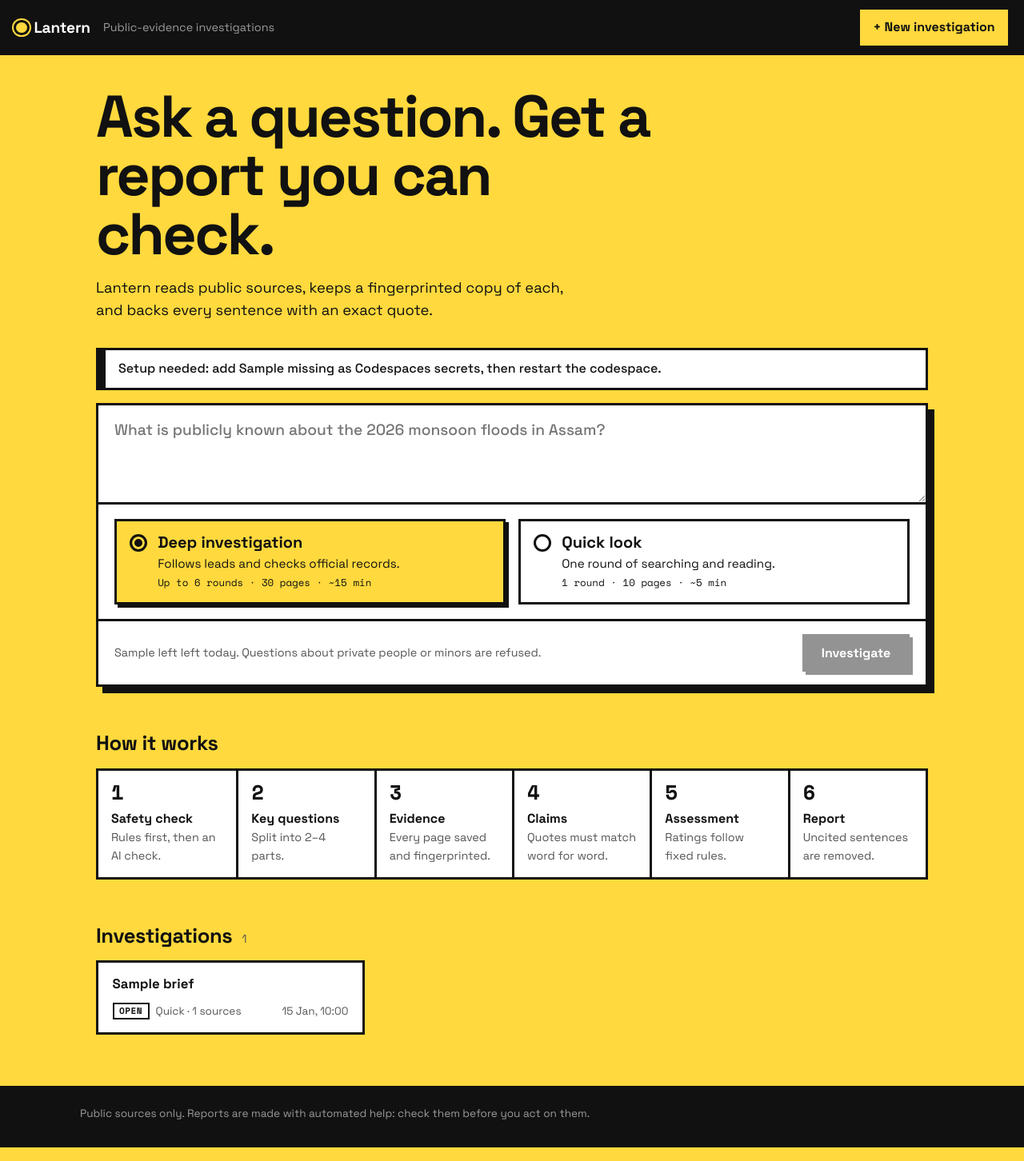
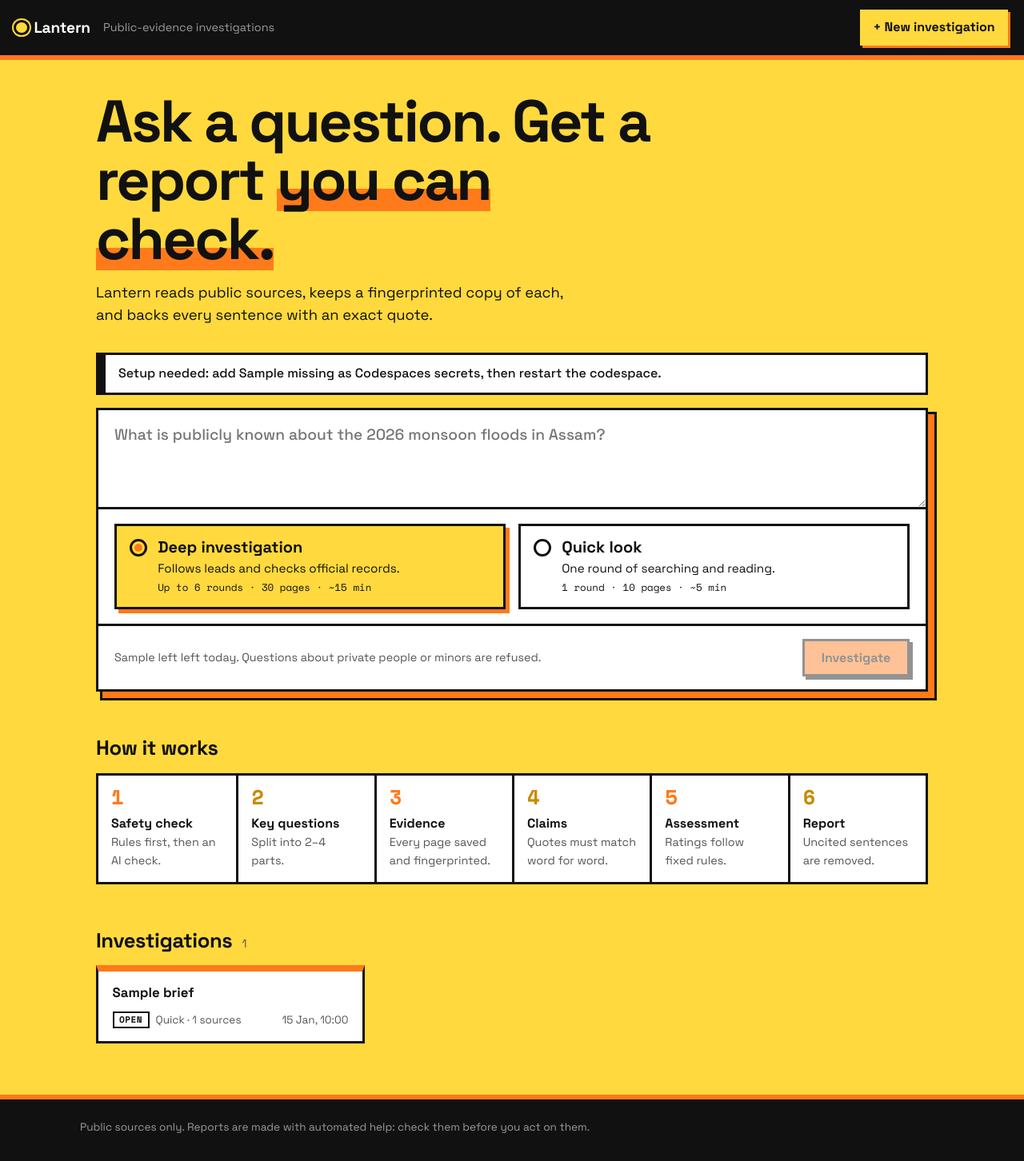
Before and after one commit to kautilyadhyan12/lantern, a FastAPI app: template src/lantern/web/templates/index.html in a window 1280 px wide. Shown: the whole page at 80% size. Run offline with FastAPI, Linux system fonts and the light colour scheme; the template is opened without the code that fills it: most values are stand-ins (such as "Sample title", 1, 10 or a date in 2020).

Commit message:
Add orange and more yellow accents across the web app

```diff
--- a/src/lantern/web/static/style.css
+++ b/src/lantern/web/static/style.css
@@ -1,5 +1,5 @@
-/* Lantern. Yellow, black and white with thick borders. Colour is kept for meaning
-   (status, grades, confidence); shadows only on things you can press. */
+/* Lantern. Yellow and orange with black and white, thick borders. Red, green and pink are
+   kept for meaning (status, grades, confidence); shadows only on things you can press. */
 
 @font-face { font-family: "Space Grotesk"; font-weight: 400; font-display: swap;
   src: url("vendor/fonts/space-grotesk-latin-400-normal.woff2") format("woff2"); }
@@ -23,6 +23,8 @@
   --shadow: #111111;
   --yellow: #ffd93d;
   --red: #e63946;
+  --orange: #ff7a1a;
+  --amber: #ffb627;
   --good: #1f8a4c;
   --warn: #9a6400;
   --bad: #c62828;
@@ -418,3 +420,60 @@
   .board-menu { position: static; }
   .board-menu > div { left: -3px; right: -3px; width: auto; }
 }
+
+/* Warm accents: yellow and orange */
+.top { border-bottom: 6px solid var(--orange); }
+.foot { border-top: 6px solid var(--orange); }
+.new-button { box-shadow: 3px 3px 0 var(--orange); }
+.hero h1 .hl { color: var(--orange); }
+@media (prefers-color-scheme: light) { .hero h1 .hl { color: #111; background: linear-gradient(transparent 62%, var(--orange) 62%, var(--orange) 92%, transparent 92%); } }
+.ask { box-shadow: 8px 8px 0 var(--orange), 8px 8px 0 3px var(--line); }
+.ask button[type="submit"] { background: var(--orange); color: #111; }
+.ask textarea:focus { background: #fff1c7; }
+.choice input:checked + .choice-card { box-shadow: 5px 5px 0 var(--orange); }
+.choice input:checked + .choice-card .choice-dot { background: var(--orange); box-shadow: inset 0 0 0 3px var(--yellow); border-color: #111; }
+.how ol { background: var(--paper); }
+.how li:nth-child(odd)::before { color: var(--orange); }
+.how li:nth-child(even)::before { color: #c98a00; }
+.case-tile { border-top-width: 8px; border-top-color: var(--orange); }
+.cases li:nth-child(3n + 2) .case-tile { border-top-color: var(--amber); }
+.cases li:nth-child(3n) .case-tile { border-top-color: var(--yellow); }
+.case-tile:hover { box-shadow: 5px 5px 0 var(--orange); }
+.side-nav { border-top: 8px solid var(--orange); }
+.nav-title { background: var(--yellow); color: #111; }
+.side-nav a[aria-current="true"] { border-left-color: var(--orange); background: var(--yellow); color: #111; }
+.side-nav a:hover { background: #fff1c7; }
+.case-hero { border-top: 10px solid var(--orange); }
+.stats li:nth-child(odd) { background: var(--yellow); color: #111; }
+.stats li:nth-child(even) { background: var(--amber); color: #111; }
+.stats li b { color: #111; }
+.bottom-line { border-left: 10px solid var(--orange); }
+.bottom-line h2 { color: var(--orange); }
+.continue button { background: var(--orange); }
+.block-title { display: inline-block; padding-bottom: 0.15rem; border-bottom: 6px solid var(--orange); margin-bottom: 0.8rem; }
+.finding-head { background: var(--yellow); color: #111; }
+.finding .ref { background: var(--orange); color: #111; }
+.sources th, .items th, .links th { background: var(--yellow); color: #111; }
+.cite:hover, .cite:focus-visible { background: var(--orange); color: #111; }
+.board-bar { background: var(--yellow); }
+.board-tools button, .board-menu summary { background: var(--yellow); color: #111; }
+.board-tools button:hover, .board-menu summary:hover { background: var(--amber); }
+.board-menu[open] summary { background: var(--orange); color: #111; }
+.legend { background: var(--yellow); color: #111; }
+.case-head { background: var(--yellow); color: #111; }
+.case-notes h3 { color: #111; }
+.note-button, .eo-compare button[aria-pressed="true"] { background: var(--orange); color: #111; }
+.board .case-tab { fill: var(--orange); }
+.board .k-event .card-strip { fill: var(--orange); }
+.board .k-place .card-paper { fill: var(--yellow); }
+.board .card.lit .card-paper { stroke: var(--orange); }
+dialog { box-shadow: 8px 8px 0 var(--orange); }
+.card-ref { color: #111; background: var(--yellow); display: inline-block; padding: 0.1rem 0.4rem; }
+blockquote { border-left-color: var(--orange); }
+.explain[open] { background: #fff1c7; }
+.source-hero { border-top: 10px solid var(--orange); }
+@media (prefers-color-scheme: dark) {
+  .ask { box-shadow: 8px 8px 0 var(--orange); }
+  .side-nav a:hover, .explain[open] { background: #3a2a10; }
+  .finding .ref { color: #111; }
+}
--- a/src/lantern/web/templates/index.html
+++ b/src/lantern/web/templates/index.html
@@ -1,7 +1,7 @@
 {% extends "base.html" %}
 {% block main %}
 <section class="hero">
-  <h1>Ask a question. Get a report you can check.</h1>
+  <h1>Ask a question. Get a report <span class="hl">you can check.</span></h1>
   <p class="lede">Lantern reads public sources, keeps a fingerprinted copy of each, and backs every
     sentence with an exact quote.</p>
   {% if missing %}
```
